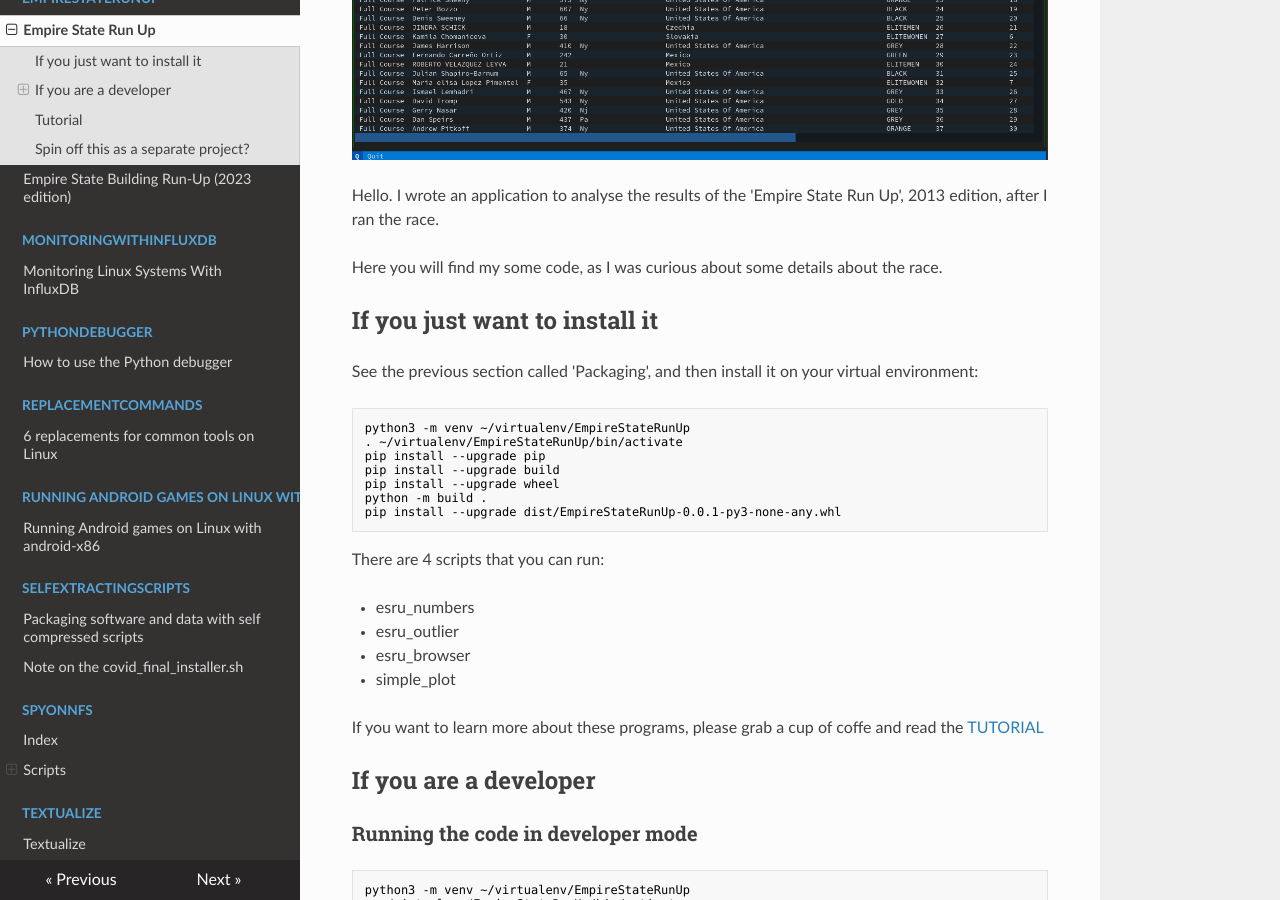
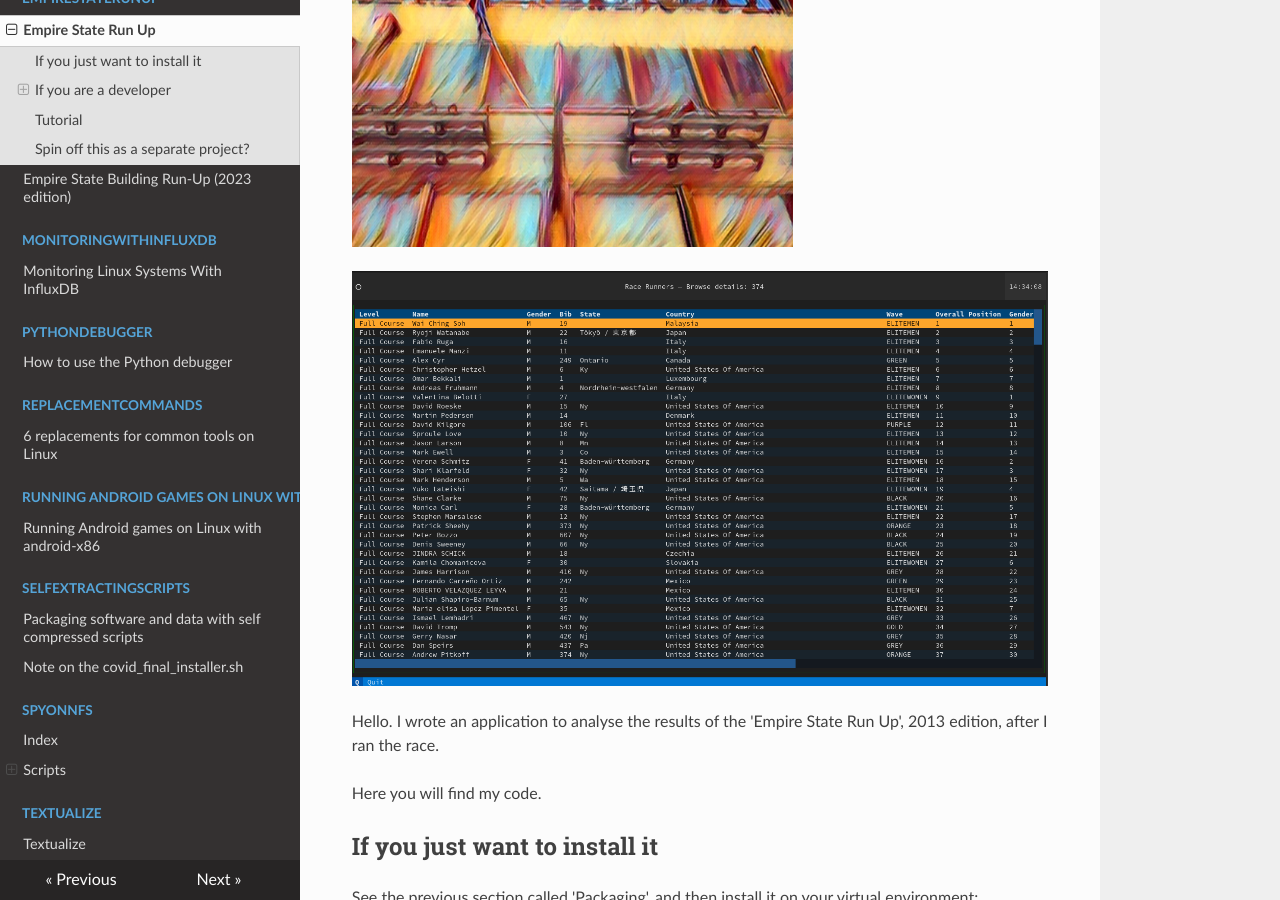
Before and after one commit to josevnz/tutorials, an MkDocs documentation site: the page built from docs/EmpireStateRunUp/README.md, in a window 1280 px wide and 900 px high, scrolled down 463 px. Built offline with MkDocs 1.6.1, drawn with Linux system fonts in a browser that asks for light colours; nearby versions of some CDN libraries.

Commit message:
Fixes for README

```diff
--- a/docs/EmpireStateRunUp/README.md
+++ b/docs/EmpireStateRunUp/README.md
@@ -2,11 +2,15 @@
 
 [![Downloads](https://static.pepy.tech/badge/EmpireStateRunUp)](https://pepy.tech/project/EmpireStateRunUp)
 
-![](esru_browser.png)
+![empire_state_runup.png](empire_state_runup.png)
+
+![ESRU browser](esru_browser.png)
+
+
 
 Hello. I wrote an application to analyse the results of the 'Empire State Run Up', 2013 edition, after I ran the race.
 
-Here you will find my some code, as I was curious about some details about the race.
+Here you will find my code.
 
 ## If you just want to install it
 
```
